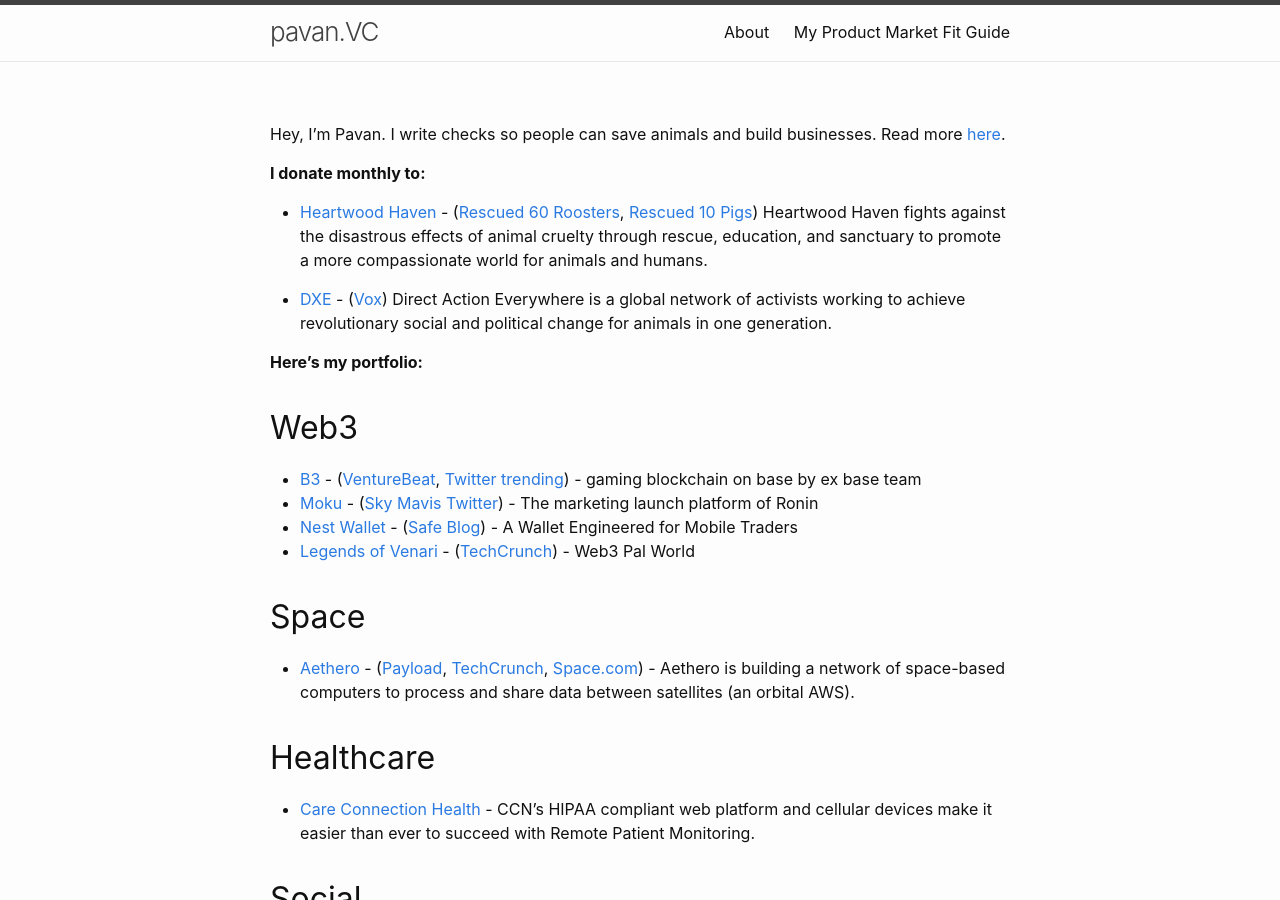
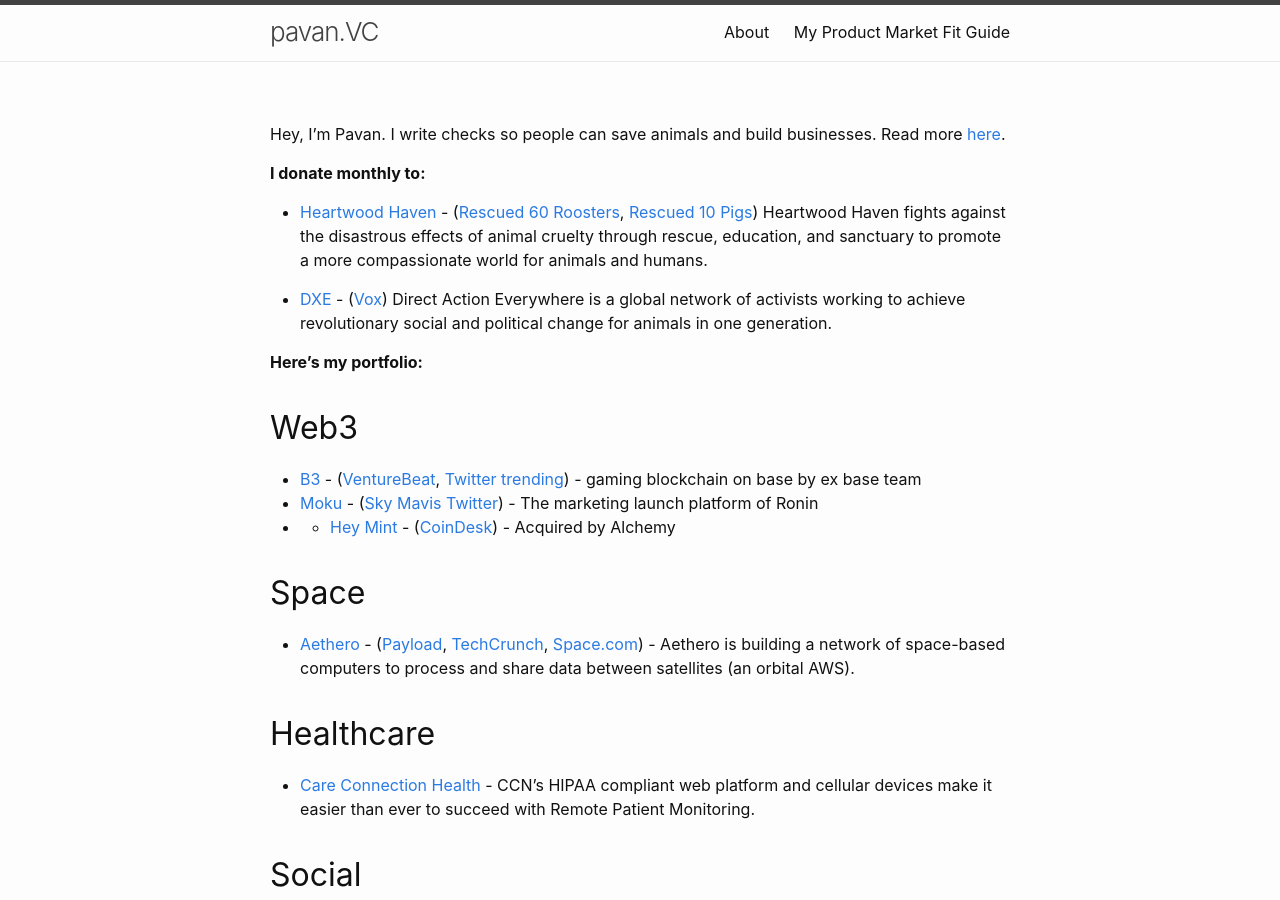
Before and after one commit to katpavan/katpavan.github.io, a Jekyll site: the page built from index.md, in a window 1280 px wide and 900 px high. Built offline with Jekyll 4.4.1, drawn with Linux system fonts in a browser that asks for light colours.

Commit message:
Update index.md

```diff
--- a/index.md
+++ b/index.md
@@ -19,12 +19,12 @@
 
 - [B3](https://x.com/b3dotfun/) - ([VentureBeat](https://venturebeat.com/games/npc-labs-raises-18m-to-bring-mainstream-games-to-web3/), [Twitter trending](https://x.com/i/trending/1815454338413982133)) - gaming blockchain on base by ex base team
 - [Moku](https://x.com/Moku_HQ/status/1805407187482640642) - ([Sky Mavis Twitter](https://x.com/SkyMavisHQ/status/1813199943374356814)) - The marketing launch platform of Ronin
-- [Nest Wallet](https://nestwallet.xyz/) - ([Safe Blog](https://safe.global/blog/safe-case-2-digital-ownership-in-your-pocket)) - A Wallet Engineered for Mobile Traders
-- [Legends of Venari](https://legendsofvenari.com/) - ([TechCrunch](https://techcrunch.com/2022/11/09/say-hello-to-the-newest-crypto-startups-from-web3-accelerator-alliance-daos-demo-day/)) - Web3 Pal World
+- - [Hey Mint](https://www.heymint.xyz/) - ([CoinDesk](https://www.coindesk.com/web3/2023/05/15/web3-education-leaders-team-up-to-roll-out-beginner-nft-platform-heymint/)) - Acquired by Alchemy
 
 <!---
+- [Nest Wallet](https://nestwallet.xyz/) - ([Safe Blog](https://safe.global/blog/safe-case-2-digital-ownership-in-your-pocket)) - A Wallet Engineered for Mobile Traders
 
-- [Hey Mint](https://www.heymint.xyz/) - ([CoinDesk](https://www.coindesk.com/web3/2023/05/15/web3-education-leaders-team-up-to-roll-out-beginner-nft-platform-heymint/)) - Powerful Web3 Creator tools
+- [Legends of Venari](https://legendsofvenari.com/) - ([TechCrunch](https://techcrunch.com/2022/11/09/say-hello-to-the-newest-crypto-startups-from-web3-accelerator-alliance-daos-demo-day/)) - Web3 Pal World
 
 - [Cryptoslam](https://cryptoslam.io/) - ([Decrypt](https://decrypt.co/211547/solana-nft-sales-skyrocket-ethereum-monthly-volume)) - CryptoSlam is the leading NFT aggregator, collecting and analyzing data for millions of NFTs across 15+ Blockchains
 -->
```
